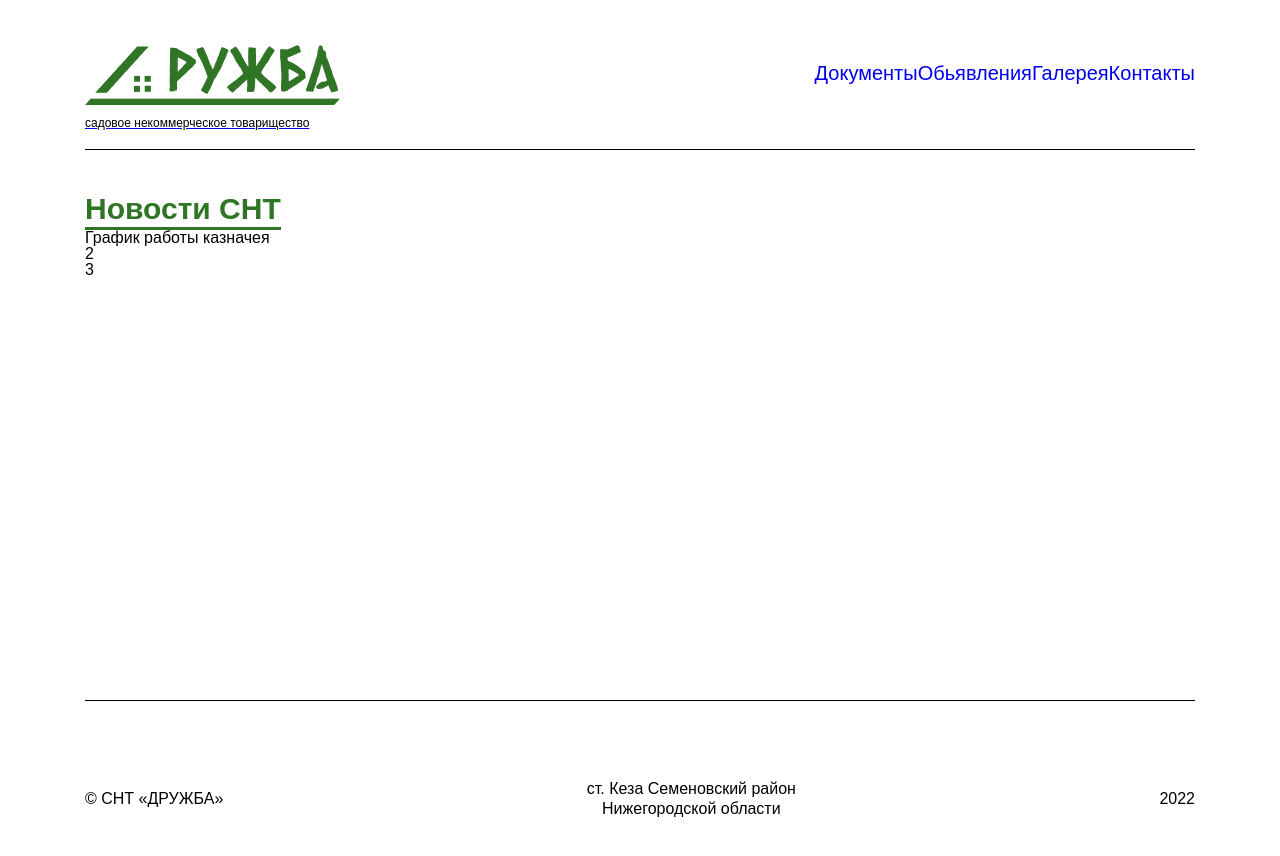
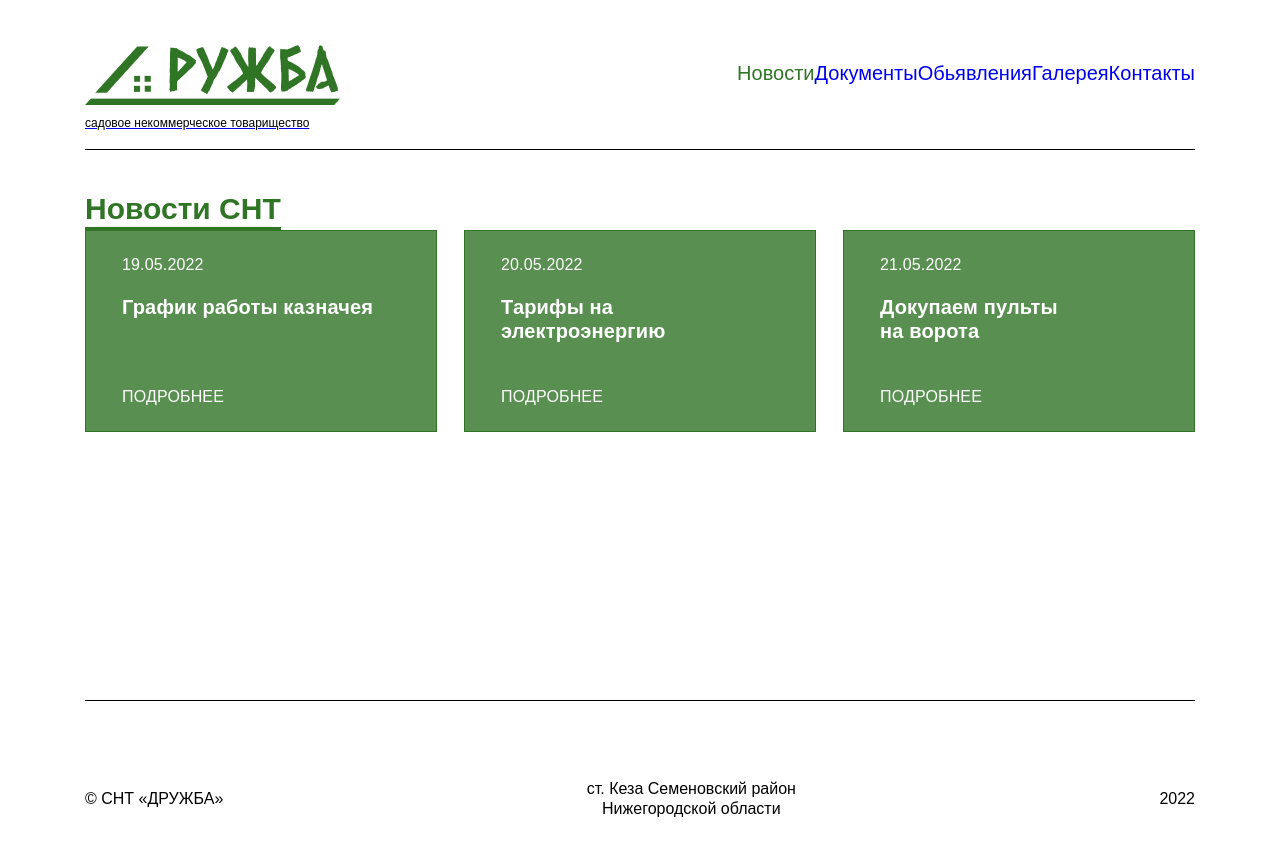
Before and after one commit to overusdev/druzhba-frontend, a Nuxt app: page /news in a window 1280 px wide. Shown: the top 856 px of the page. Built offline with nearby package versions, Linux system fonts and the light colour scheme.

Commit message:
Main block items

```diff
--- a/components/header/Header.vue
+++ b/components/header/Header.vue
@@ -47,10 +47,10 @@ export default {
   setup() {
     const store = useBurger();
     const menuItems = [
-      // {
-      //   name: 'Новости',
-      //   link: '/news',
-      // },
+      {
+        name: 'Новости',
+        link: '/news',
+      },
       {
         name: 'Документы',
         link: '/docs',
--- a/components/main-blocks/MainBlocks.vue
+++ b/components/main-blocks/MainBlocks.vue
@@ -5,27 +5,49 @@
             :key="item.id"
             :to="item.link"
             class="main-items__link"
+            :class="{ 'main-items__link--inner' : inner }"
         >
+
+            <span
+                v-if="item.date"
+                class="main-items__date--inner">
+                {{ item.date }}
+            </span>
             <span
                 class="main-items__item"
                 v-html="item.title"
+                :class="{ 'main-items__item--inner' : inner }"
             >
             </span>
+            <span
+                v-if="more"
+                class="main-items__more"
+            >
+            Подробнее</span>
+
         </NuxtLink>
     </div>
 </template>
 
 <script lang="js">
-    import { useMain } from '~/stores/mainItems';
 
     export default {
-        setup() {
-            const store = useMain();
-            const items = store.getMainItems();
+        props: {
+            items: {
+                type: Array,
+                required: true,
+            },
+            inner: Boolean,
+            more: Boolean,
+        },
+        setup(props) {
+            // console.log(props);
+            // const store = useMain();
+            // const items = store.getMainItems();
 
-            return {
-                items
-            }
+            // return {
+            //     props.items,
+            // }
         }
     }
 
@@ -47,10 +69,8 @@
         }
 
         &__link {
+            position: relative;
             text-decoration: none;
-        }
-
-        &__item {
             height: 200px;
             width: 350px;
             color: #fff;
@@ -60,9 +80,6 @@
             display: flex;
             align-items: center;
             justify-content: center;
-            font-weight: 500;
-            font-size: 16px;
-            line-height: 20px;
             text-align: center;
             letter-spacing: 0.01em;
             text-transform: uppercase;
@@ -82,6 +99,53 @@
                     color: #307526;
                 }
             }
+
+            &--inner {
+                display: block;
+                text-align: left;
+            }
+        }
+
+        &__date--inner {
+            position: absolute;
+            font-weight: 400;
+            font-size: 16px;
+            line-height: 20px;
+            top: 24px;
+            left: 36px;
+
+            @include desktop {
+                top: 24px;
+                left: 36px;
+            }
+
+        }
+
+        &__item {
+
+            &--inner {
+                position: absolute;
+                font-weight: 400;
+                font-weight: 700;
+                font-size: 20px;
+                line-height: 24px;
+                text-transform: none;
+                top: 64px;
+                    left: 36px;
+
+                @include desktop {
+                    top: 64px;
+                    left: 36px;
+                }
+            }
+        }
+        &__more {
+            position: absolute;
+            font-weight: 400;
+            font-size: 16px;
+            line-height: 20px;
+            left: 36px;
+            bottom: 24px;
         }
     }
 
--- a/pages/index.vue
+++ b/pages/index.vue
@@ -27,7 +27,8 @@
         </div>
 
         <div class="main__body">
-          <MainBlocks/>
+          <MainBlocks
+          :items="mainItems"/>
         </div>
       </div>
     </div>
@@ -35,6 +36,7 @@
 
 <script lang="js">
 import { useNews } from "~/stores/news";
+import { useMain } from '~/stores/mainItems';
 
 definePageMeta({
   layout: "default",
@@ -42,11 +44,15 @@ definePageMeta({
 
 export default {
   setup() {
-    const store = useNews();
-    const lastNews = store.getLastNews();
+    const storeNews = useNews();
+    const storeMain = useMain();
+    const lastNews = storeNews.getLastNews();
+    const mainItems = storeMain.getMainItems();
     return {
-      store,
+      storeMain,
+      storeNews,
       lastNews,
+      mainItems,
     }
   }
 }
--- a/pages/news/index.vue
+++ b/pages/news/index.vue
@@ -3,14 +3,10 @@
     <div class="container">
       <PageTitle title="Новости СНТ"/>
       <div class="news__item-wrapper">
-        <div
-          v-for="item in store.news"
-          :key="item.title"
-          class="news__item"
-        >
-          {{ item.title }}
-
-        </div>
+          <MainBlocks
+            inner
+            more
+            :items="allNews"/>
       </div>
     </div>
   </div>
@@ -23,10 +19,11 @@ import { useNews } from "~/stores/news";
 export default {
   components: { PageTitle },
   setup() {
-    const store = useNews();
+    const storeNews = useNews();
+    const allNews = storeNews.news;
     return {
-      store,
-      PageTitle
+      PageTitle,
+      allNews
     }
   }
 }
--- a/stores/mainItems.js
+++ b/stores/mainItems.js
@@ -6,7 +6,6 @@ export const useMain = defineStore('main', () => {
             title: 'ONLINE<br> ГОЛОСОВАНИЕ',
             noteDescription: '3',
             description: '3',
-            date: '21.05.2022',
             link: '/online-votes'
         },
         {
@@ -14,7 +13,6 @@ export const useMain = defineStore('main', () => {
             title: 'ОПЛАТИТЬ<br> ЭЛЕКТРОЭНЕРГИЮ/<br>ЦЕЛЕВЫЕ<br> ВЗНОСЫ',
             noteDescription: '3',
             description: '3',
-            date: '21.05.2022',
             link: '/el-pay'
         },
         {
@@ -22,7 +20,6 @@ export const useMain = defineStore('main', () => {
             title: 'ОТПРАВИТЬ<br> ЖАЛОБУ<br> ИЛИ<br> ПРЕДЛОЖЕНИЕ<br> В ПРАВЛЕНИЕ',
             noteDescription: '2',
             description: '',
-            date: '20.05.2022',
             link: '/feedback'
         },
     ];
--- a/stores/news.js
+++ b/stores/news.js
@@ -9,14 +9,14 @@ export const useNews = defineStore('news', () => {
         },
         {
             id: 1,
-            title: '2',
+            title: 'Тарифы на<br> электроэнергию',
             noteDescription: '2',
             description: '2',
             date: '20.05.2022',
         },
         {
             id: 2,
-            title: '3',
+            title: 'Докупаем пульты<br> на ворота',
             noteDescription: '3',
             description: '3',
             date: '21.05.2022',
@@ -34,6 +34,7 @@ export const useNews = defineStore('news', () => {
     return {
         news,
         getLastNews,
-        getNewsById
+        getNewsById,
+        // getAllNews,
     };
 });
```
